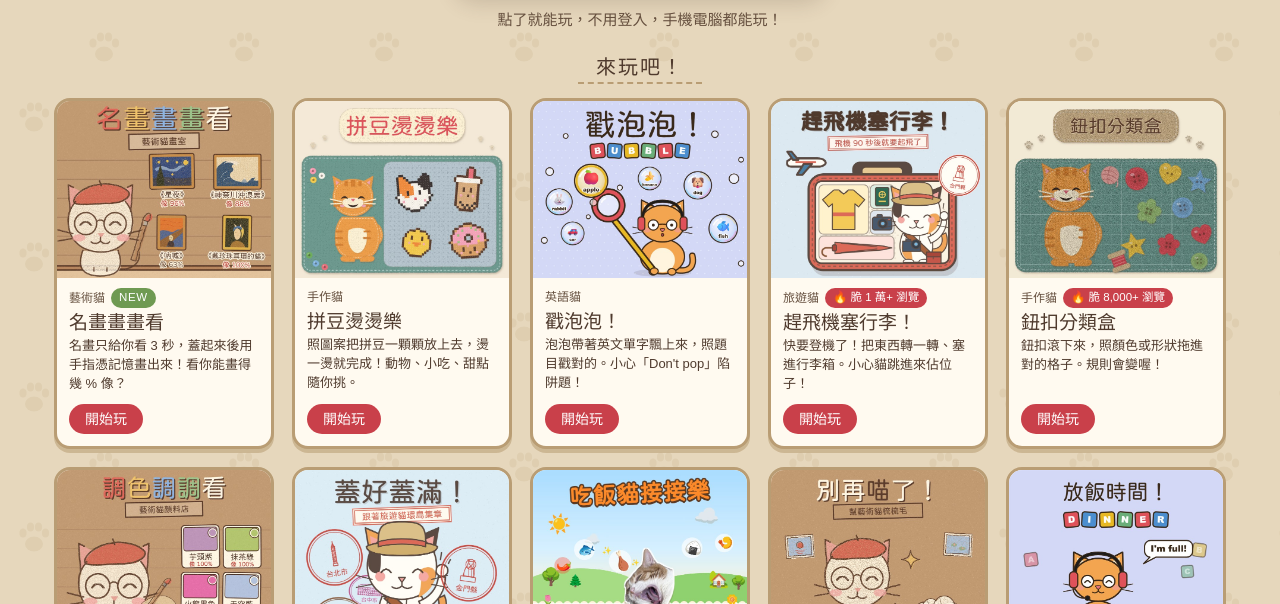
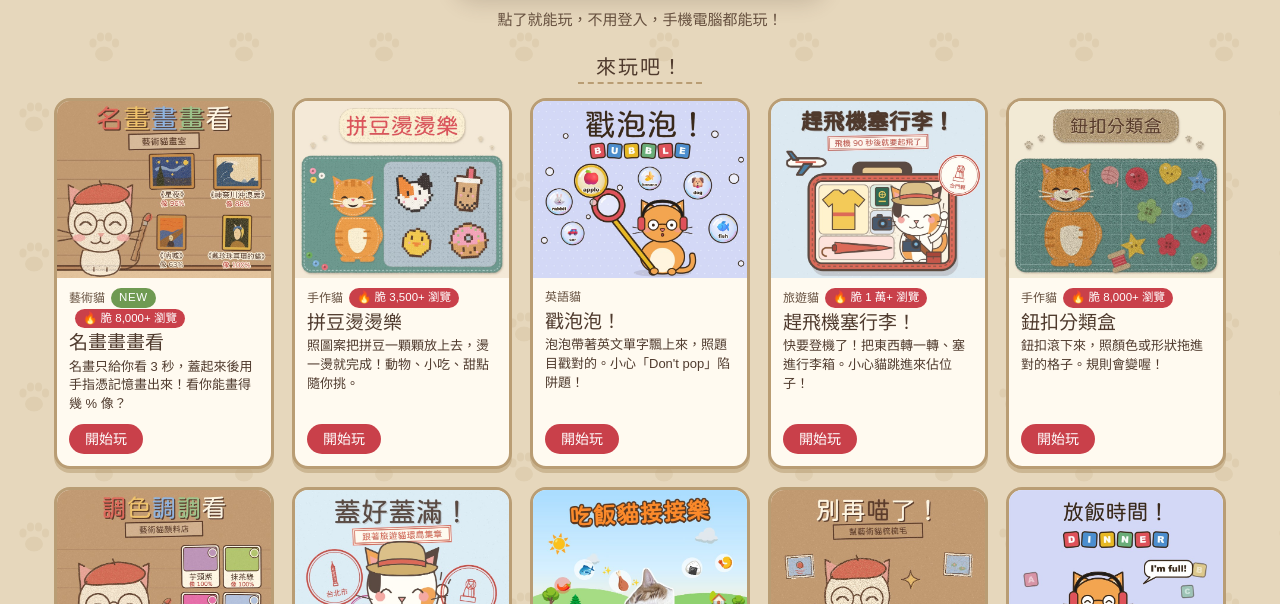
Before and after one commit to daisy-play/daisy-play.github.io, a plain HTML site: page index.html in a window 1280 px wide. Shown: the part 196-800 px from the top of the page. Drawn offline with Linux system fonts and the light colour scheme; a web font is replaced by a local one.

Commit message:
首頁：名畫加脆 8,000+ 瀏覽、拼豆加脆 3,500+ 瀏覽標籤
Co-Authored-By: Claude Opus 5.5 <noreply@anthropic.com>

```diff
--- a/index.html
+++ b/index.html
@@ -344,7 +344,7 @@ document.addEventListener("click", function (e) {
     <a class="game" href="paint/">
       <img src="images/paint.jpg" width="720" height="597" alt="拿著畫筆的藝術貓和牆上的星夜、神奈川沖浪裏、吶喊、戴珍珠耳環的貓">
       <div class="info">
-        <span class="by">藝術貓<span class="badge new">NEW</span></span>
+        <span class="by">藝術貓<span class="badge new">NEW</span><span class="badge">🔥 脆 8,000+ 瀏覽</span></span>
         <h2>名畫畫畫看</h2>
         <p>名畫只給你看 3 秒，蓋起來後用手指憑記憶畫出來！看你能畫得幾 % 像？</p>
         <span class="play">開始玩</span>
@@ -354,7 +354,7 @@ document.addEventListener("click", function (e) {
     <a class="game" href="beads/">
       <img src="images/beads.jpg" width="720" height="597" alt="手作貓和拼豆板上的三花貓、珍珠奶茶、甜甜圈、小雞拼豆">
       <div class="info">
-        <span class="by">手作貓</span>
+        <span class="by">手作貓<span class="badge">🔥 脆 3,500+ 瀏覽</span></span>
         <h2>拼豆燙燙樂</h2>
         <p>照圖案把拼豆一顆顆放上去，燙一燙就完成！動物、小吃、甜點隨你挑。</p>
         <span class="play">開始玩</span>
```
